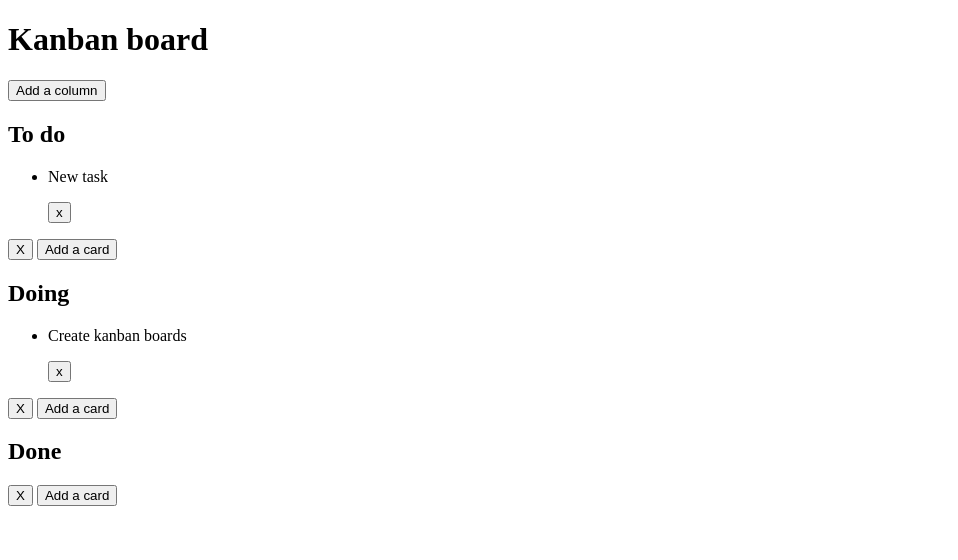
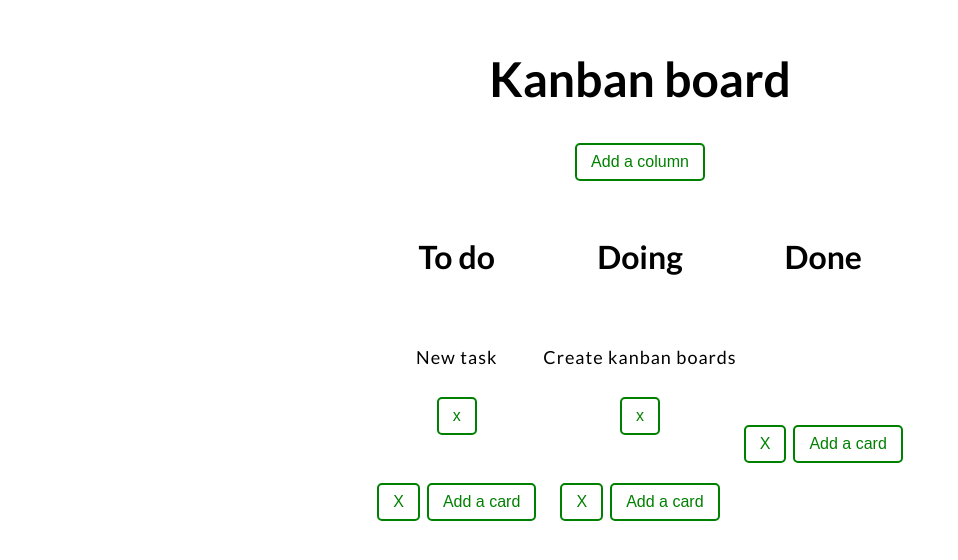
Before and after one commit to paulinastefanska/kanban-board-with-trello, a plain HTML site: page index.html in a window 1280 px wide. Shown: the whole page, without its empty margins (0-958 px from the left). Drawn offline with nearby package versions, Linux system fonts and the light colour scheme.

Commit message:
Add styles

```diff
--- a/index.html
+++ b/index.html
@@ -1,9 +1,10 @@
 <!DOCTYPE html>
 <html>
 <head>
-  <meta charset="utf-8">
+  <meta charset="UTF-8">
   <title>Kanban board</title>
-  <!--<link rel="stylesheet" href="style.css">-->
+  <link href="https://fonts.googleapis.com/css?family=Lato:400,400i,700,700i,900&display=swap" rel="stylesheet">
+  <link rel="stylesheet" type="text/css" href="css/style.css">
 </head>
 <body>
 	<div id="board" class="board">
--- a/sass/style.scss
+++ b/sass/style.scss
@@ -0,0 +1,65 @@
+* {
+  box-sizing: border-box;
+}
+
+body {
+  margin: 0 auto;
+  font-family: 'Lato', sans-serif;
+}
+
+.board {
+  margin: 30px auto;
+  padding: 10px;
+  max-width: 1200px;
+  display: block;
+  text-align: center;
+}
+
+h1, h2 {
+  margin-top: 10px;
+}
+
+h1 {
+  margin-bottom: 30px;
+  font-size: 48px
+}
+
+h2 {
+  font-size: 32px;
+}
+
+.column-container {
+  padding-top: 40px;
+  display: flex;
+  justify-content: center;
+}
+
+button {
+  margin: 6px 2px;
+  padding: 8px 14px;
+  background-color: #fff;
+  color: green;
+  font-size: 16px;
+  text-align: center;
+  border: 2px solid green;
+  border-radius: 5px;
+  cursor: pointer;
+}
+
+ul {
+  padding-left: 0;
+  min-height: 100px;
+  list-style-type: none;
+}
+
+.card {
+  padding: 20px 0;
+}
+
+.card-description {
+  padding: 5px;
+  background-color: #fff;
+  font-size: 18px;
+  border-radius: 12px;
+  letter-spacing: 1px;
+}
```
Also changed, not shown: css/style.css (added).
